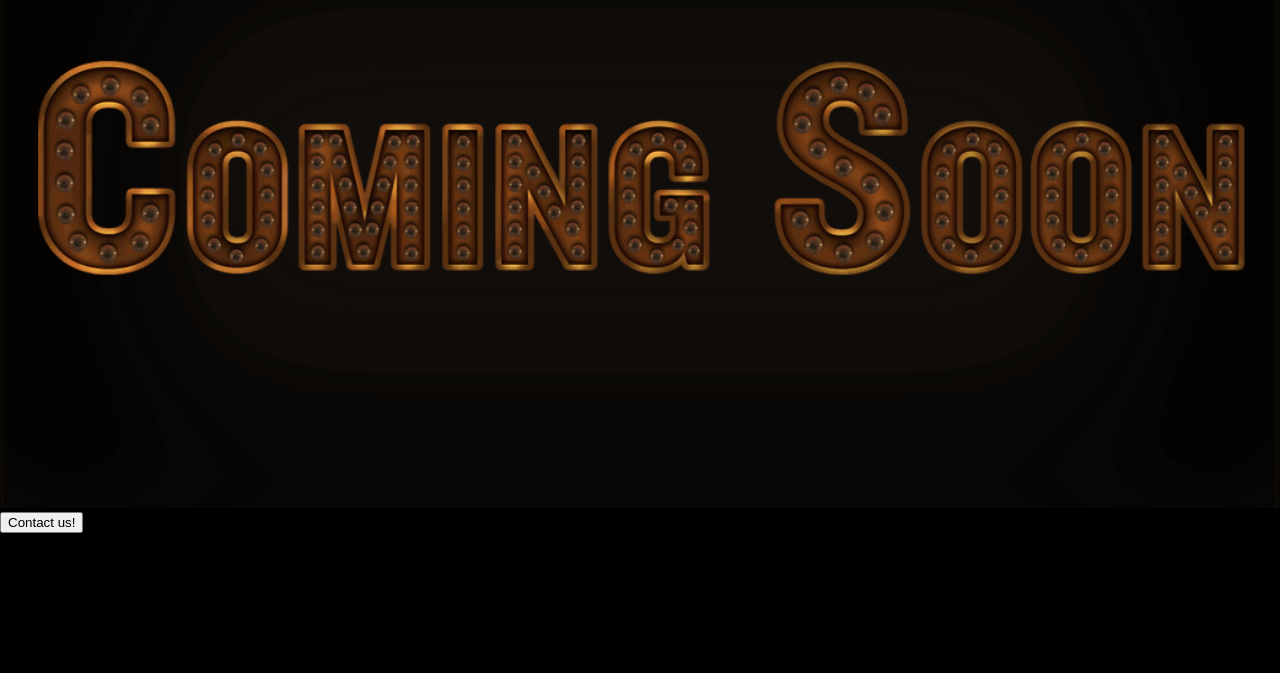
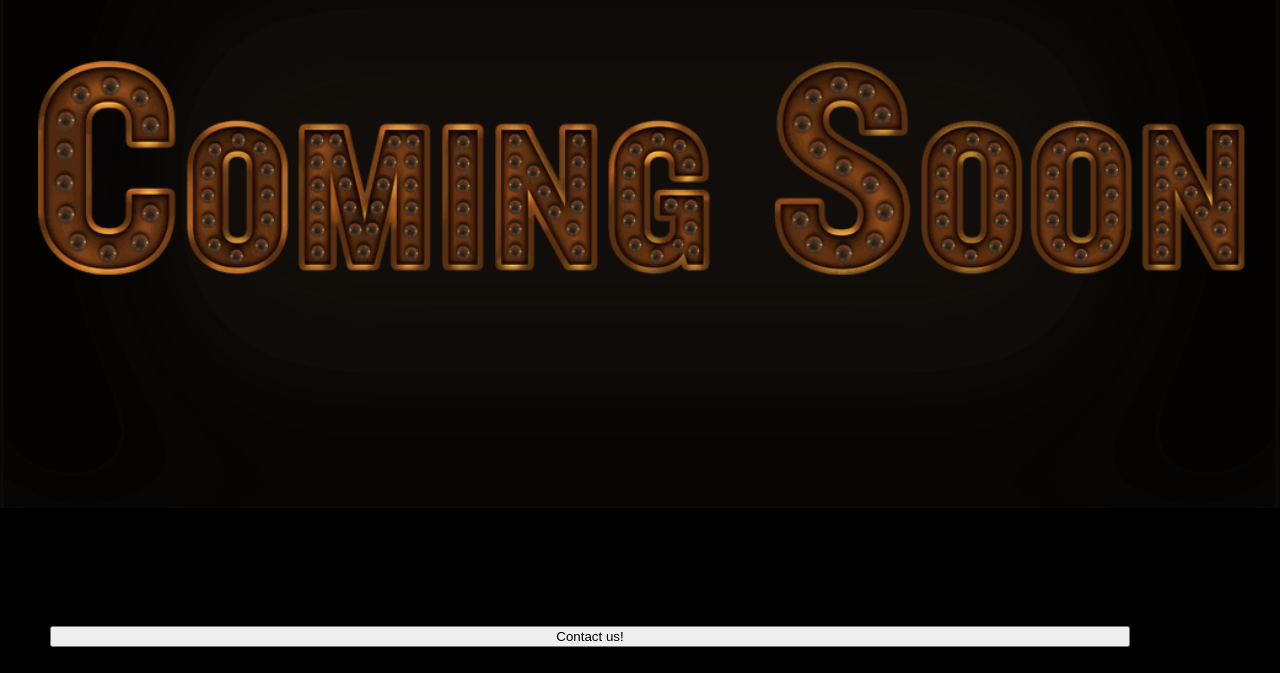
Before and after one commit to gamernes9/teamcodeflow.github.io, a plain HTML site: page index.html in a window 1280 px wide. Shown: the part 127-800 px from the top of the page. Drawn offline with Linux system fonts and the light colour scheme.

Commit message:
button css

```diff
--- a/index.html
+++ b/index.html
@@ -20,7 +20,12 @@
       width: 100%;
     }
     button{
-    	z-index:50;
+    	width: calc(100% - 200px);
+      margin: 1px 50px;
+      bottom: 25px;
+      display: block;
+      position: fixed;
+      outline: none !important;
     }
 
   </style>
```
